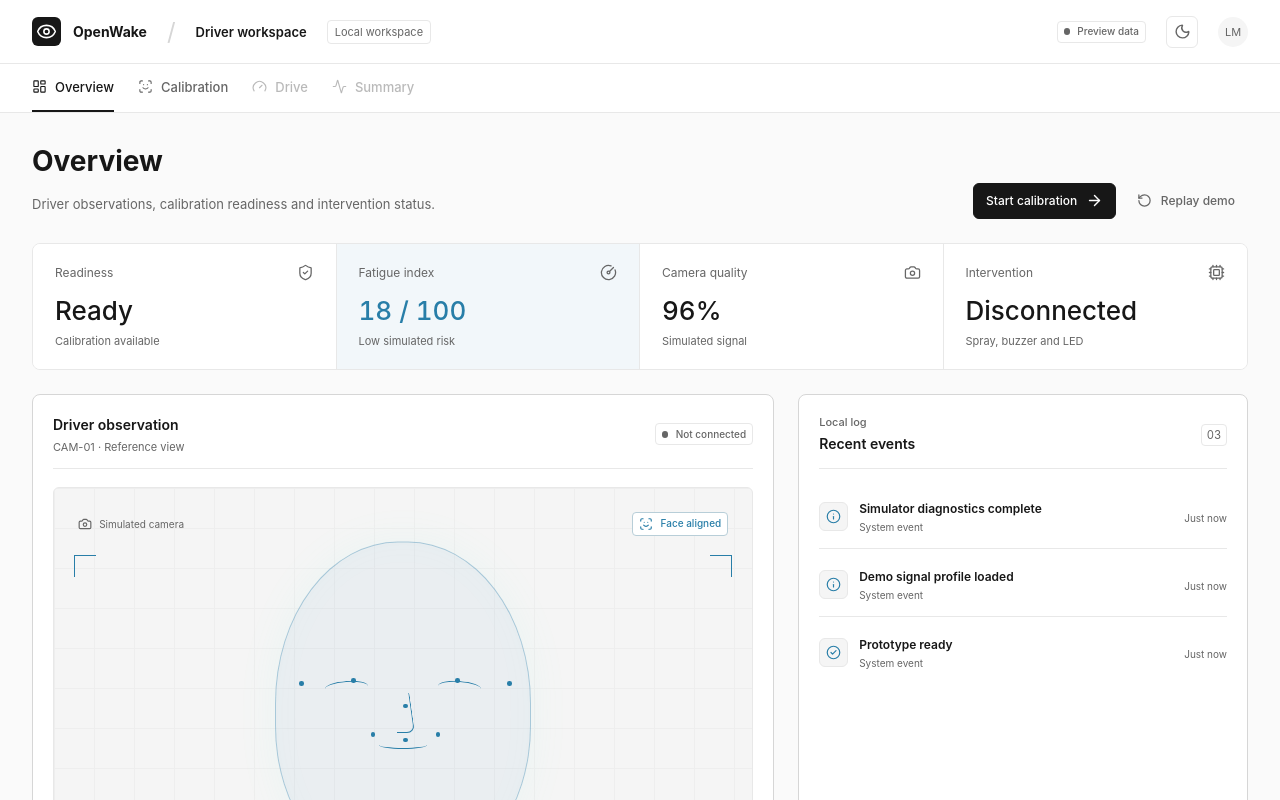
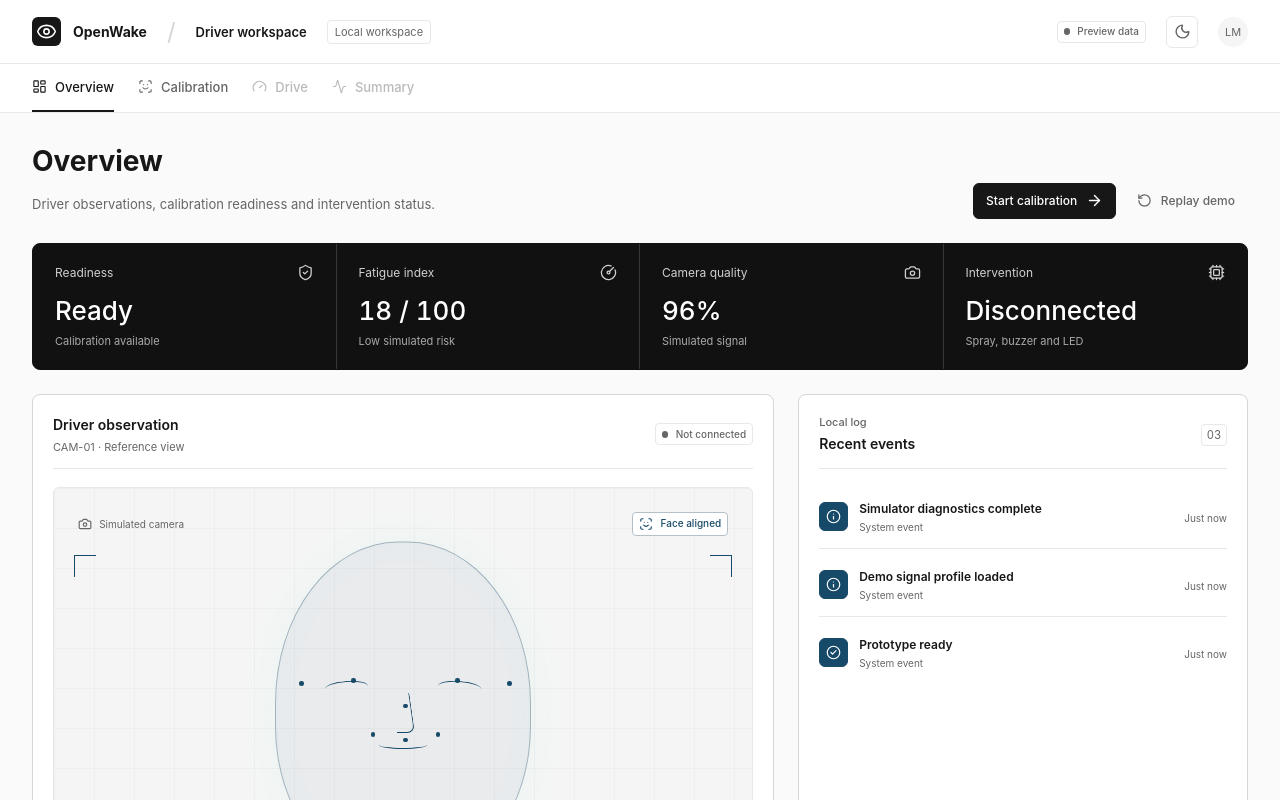
Before and after one commit to extinctionGH/OpenWake-Prototype, a React (Vite) app in the folder openwake-prototype/: page / in a window 1280 px wide. Shown: the top 800 px of the page. Built offline with nearby package versions, Linux system fonts and the light colour scheme.

Commit message:
style: refine monochrome surfaces and deep status accents

```diff
--- a/openwake-prototype/src/styles/tokens.css
+++ b/openwake-prototype/src/styles/tokens.css
@@ -11,11 +11,11 @@
   --border-strong: #d6d6d6;
   --text: #171717;
   --text-muted: #666666;
-  --aqua: #287ea8;
-  --aqua-strong: #206a90;
-  --amber: #a66a0b;
-  --danger: #be3f48;
-  --success: #258264;
+  --aqua: #174968;
+  --aqua-strong: #174968;
+  --amber: #754514;
+  --danger: #812c38;
+  --success: #24533d;
   --radius-sm: 0.375rem;
   --radius-md: 0.5rem;
   --radius-lg: 0.5rem;
--- a/openwake-prototype/src/styles/workspace.css
+++ b/openwake-prototype/src/styles/workspace.css
@@ -154,11 +154,22 @@ html, body { min-width: 0; }
 .summary-grid { gap: 24px; }
 .metric-card > strong, .telemetry-card__value strong, .session-clock strong { font-variant-numeric: tabular-nums; }
 .telemetry-card:focus-within, .panel:focus-within { outline: 2px solid var(--aqua); outline-offset: 3px; }
-.output-row:nth-child(2) { border-left: 3px solid var(--aqua); padding-left: 12px; }
-.event-item--critical { border-left: 3px solid var(--danger); padding-left: 12px; }
+.output-row:nth-child(2) > svg { color: var(--aqua); }
 .metric-card strong { overflow-wrap: anywhere; }
-.metric-card:nth-child(2) { background: color-mix(in srgb, var(--aqua) 6%, var(--surface-1)); }
-.metric-card:nth-child(2) > strong { color: var(--aqua); }
+.metrics-grid { background:#111; border-color:#111; }
+.metrics-grid .metric-card { background:transparent; border-color:#363636; }
+.metrics-grid .metric-card > strong { color:#fff; }
+.metrics-grid .metric-card__topline,.metrics-grid .metric-card__icon { color:#d0d0d0; }
+.metrics-grid .metric-card > p { color:#a9a9a9; }
+:root[data-theme='dark'] .metrics-grid { background:#fff; border-color:#fff; }
+:root[data-theme='dark'] .metric-card { border-color:#dedede; }
+:root[data-theme='dark'] .metrics-grid .metric-card > strong { color:#111; }
+:root[data-theme='dark'] .metrics-grid .metric-card__topline,:root[data-theme='dark'] .metrics-grid .metric-card__icon { color:#414141; }
+:root[data-theme='dark'] .metrics-grid .metric-card > p { color:#666; }
+.event-item__icon { background:#174968; color:#fff; border-color:#174968; }
+.caution-banner { background:#754514; border-color:#754514; color:#fff; }
+.caution-banner p,.caution-banner strong,.caution-banner svg { color:#fff; }
+.critical-alert__acknowledge { background:#812c38; border-color:#812c38; }
 @media (max-width: 900px) {
   .workspace-local { display: none; }
   .overview-dashboard, .drive-cockpit, .calibration-layout, .summary-grid { grid-template-columns: minmax(0, 1fr); }
```
